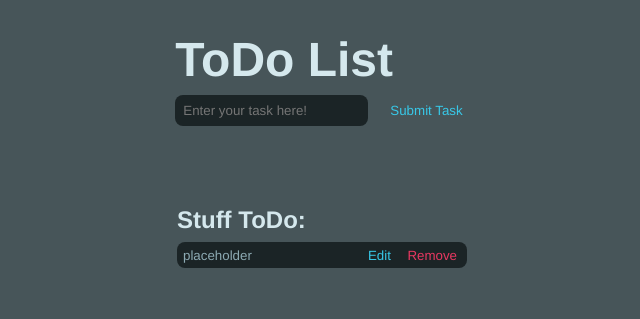
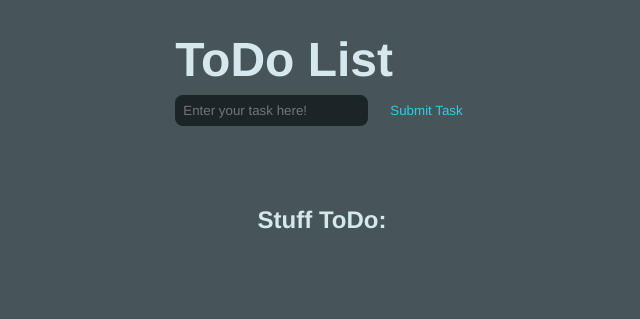
Before and after one commit to Maroosh-Gillani/ToDo-List, a plain HTML site: page index.html in a window 1280 px wide. Shown: the whole page, without its empty margins (318-958 px from the left). Drawn offline with Linux system fonts and the light colour scheme.

Commit message:
Update index.html
Removed the placeholder task item

```diff
--- a/index.html
+++ b/index.html
@@ -33,22 +33,6 @@
             <h2>Stuff ToDo:</h2>
 
             <div id="tasks">
-                <!-- Shows task entered above -->
-                <div class="task">
-                    <div class="content">
-                        <input
-                        type="text"
-                        class="text"
-                        value="placeholder"
-                        readonly>
-                    </div>
-                    <!-- Edit and Remove Buttons -->
-                    <div class="actions">
-                        <button class="edit">Edit</button>
-                        <button class="remove">Remove</button>
-                    </div>
-                </div>
-
             </div>
 
         </section>
```
